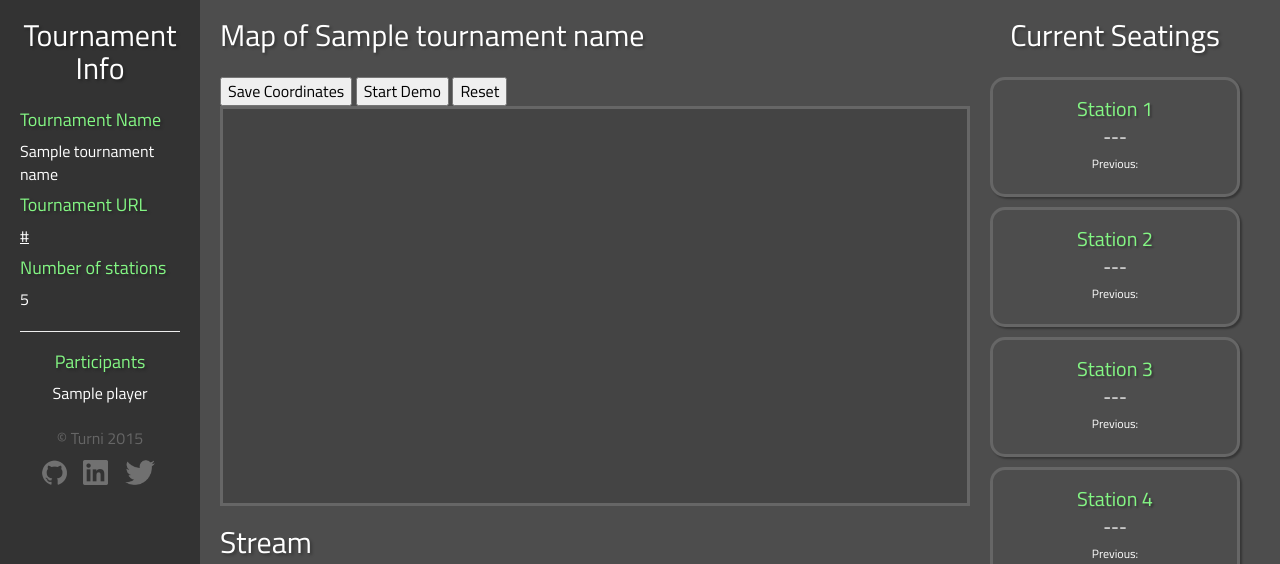
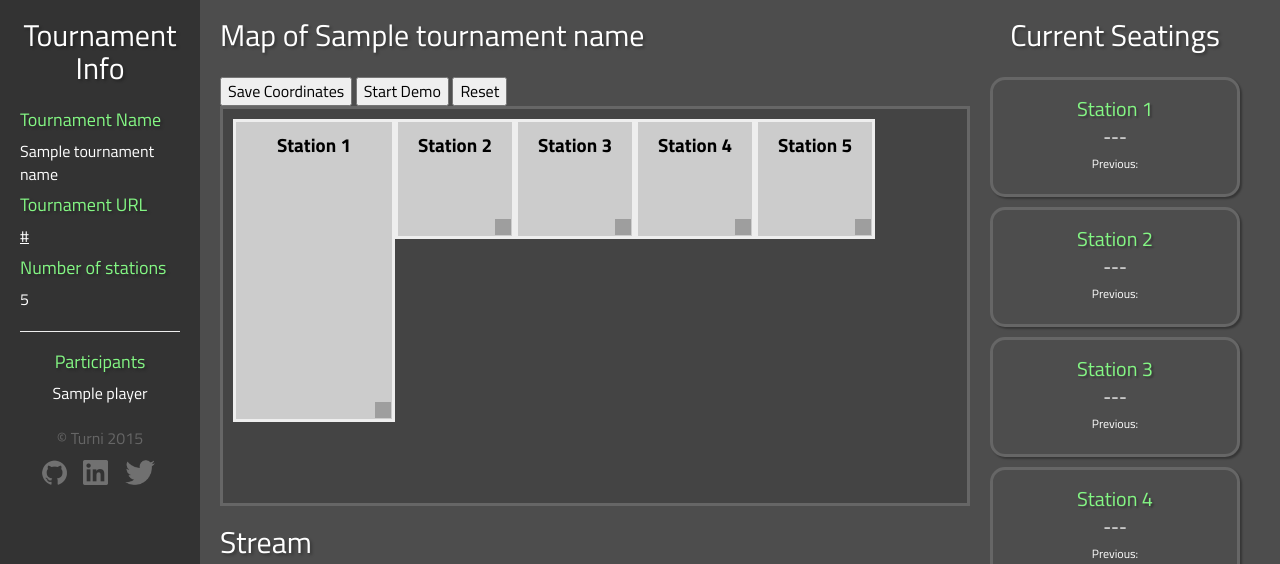
Before and after one commit to laurenor/Turni, a Flask app: template templates/map.html in a window 1280 px wide. Shown: the part 51-615 px from the top of the page. Run offline with Flask 2, Linux system fonts and the light colour scheme; the template is opened without the code that fills it: most values are stand-ins (such as "Sample title", 1, 10 or a date in 2020); data that the repository does not hold is empty; some libraries are stand-ins or nearby versions; grey boxes are pictures that could not be loaded.

Commit message:
added js files

```diff
--- /dev/null
+++ b/static/js/coordinates.js
@@ -0,0 +1,34 @@
+function updateCoords() {
+  // Gets coordinates from positions table in DB, so gaming stations are in same place when user returns to page later
+  $.get('/get-coords', { tournament_name: tournament_name }, function (result) {
+    result = JSON.parse(result);
+    for (var i = 0; i < max_stations; i++) {
+        $('#'+result[i][0]).css({'position': 'absolute', 'left': result[i][1]+'px', 'top': result[i][2]+'px'});
+    }
+  }
+  )
+};
+updateCoords();
+
+function reset() {
+  //
+  $("#table1").css({'position': 'absolute', 'left': '72px', 'top': '50px', 'width': '162px', 'height':'303px'});
+  $("#table2").css({'position': 'absolute', 'left': '309px', 'top': '50px', 'width': '120px', 'height':'120px'});
+  $("#table3").css({'position': 'absolute', 'left': '495px', 'top': '50px', 'width': '120px', 'height':'120px'});
+  $("#table4").css({'position': 'absolute', 'left': '309px', 'top': '227px', 'width': '120px', 'height':'120px'});
+  $("#table5").css({'position': 'absolute', 'left': '495px', 'top': '227px', 'width': '120px', 'height':'120px'});
+}
+$('#reset').on('click', reset);
+
+function saveToDb() {
+  // Adds/updates table coordinates to database.
+  for (var i = 1; i <= max_stations; i++) {
+    pos = $('#table'+i).position();
+    var positions = { left: pos.left, top: pos.top, table_id: "table"+i, tournament_name: tournament_name };
+    $.post("/add-coords", positions, function (result) {
+        $('#save_status').text(result);
+    }
+    );
+  };
+};
+$('#save').on('click', saveToDb);
--- /dev/null
+++ b/static/js/map.js
@@ -0,0 +1,158 @@
+var OPEN_STATIONS = 5;
+var max_stations = 5;
+var losers = [];
+var open_tables = [];
+var playing_players = [];
+var CURRENT_MATCHES = [];
+var list_of_matches = [];
+$(function(){
+    $("#footer-body").hide();
+});
+
+$(function() {
+  $( ".draggable" ).draggable();
+  $( ".resizable" ).resizable();
+  $( ".draggable3" ).draggable({ containment: "#containment-wrapper", scroll: false });
+});
+
+$(function(){
+    $("#footer-body").hide();
+});
+
+$(function() {
+  $( ".draggable" ).draggable();
+  $( ".resizable" ).resizable();
+  $( ".draggable3" ).draggable({ containment: "#containment-wrapper", scroll: false });
+});
+
+function startFirst(data) {
+	for (var i=0; i < OPEN_STATIONS; i++) {
+		var player1_id = data[i].player1_id;
+		var player2_id = data[i].player2_id;
+		var match_id = data[i].id;
+		var winner_id = data[i].winner_id;
+		var loser_id = data[i].loser_id;
+		var match = { match_id: match_id, player1_id: player1_id, player2_id: player2_id, winner_id: winner_id, loser_id: loser_id };
+		CURRENT_MATCHES.push(match);
+	};
+	for (var i=0; i < data.length; i++) {
+		var player1_id = data[i].player1_id;
+		var player2_id = data[i].player2_id;
+		var match_id = data[i].id;
+		var winner_id = data[i].winner_id;
+		var loser_id = data[i].loser_id;
+		var match = { match_id: match_id, player1_id: player1_id, player2_id: player2_id, winner_id: winner_id, loser_id: loser_id };
+		list_of_matches.push(match);
+	};
+};
+$('#demo').on('click', startDemo);
+$('#demo').on('click', live);
+
+function live() {
+	$('.live-tournament').html('');
+	$('#containment-wrapper').append("<span class='live-tournament'><span class='circle'></span><b>LIVE</b></span>");
+	$('.live-tournament').show();
+	$('#congrats').text('');
+	$('.all-players').css({'color':'white'});
+};
+
+function startDemo() {
+	$.get('/mock-json', function(data) {
+		CURRENT_MATCHES = [];
+		startFirst(JSON.parse(data));
+			updateTableByTableId(1);
+			updateTableByTableId(2);
+			updateTableByTableId(3);
+			updateTableByTableId(4);
+			updateTableByTableId(5);
+			clearAndUpdateTables();
+	}
+	);
+};
+
+function clearAndUpdateTables() {
+	var i = 0;
+	var table_id;
+	var demo_interval = setInterval(function () {
+		if (list_of_matches.length > 0) {
+			table_id = (i%5)+1;
+			clearTableByTableId(table_id);
+			updateTableByTableId(table_id);
+			i++;
+		}
+		else {
+			clearInterval(demo_interval);
+			$('.live-tournament').hide();
+			$('#table1 .match').text('OPEN');
+			$('#indiv-table1 .match').text('OPEN');
+			$('#containment-wrapper').append("<span id='congrats'><center>Congratulations, ZeRo!</center></span>");
+
+		}
+		}, 2000);
+};
+
+var to_be_cleared = [];
+function clearTableByTableId(table_id) {
+	for (var i=0; i<OPEN_STATIONS; i++) {
+		if (($('#table'+(i+1)).attr('id')) == ('table'+table_id)) {
+			if ($('#table'+(i+1)+' .match').text() != "OPEN") {
+				$('#prev'+(i+1)).text(($('#table'+(i+1)+' .match').text()));
+			}
+			$('#table'+(i+1)+' .match').text('OPEN');
+			$('#indiv-table'+(i+1)+' .match').text('OPEN');
+			$('#table'+(i+1)).attr('matchid', '0');
+			return (i+1);
+		};
+	};
+};
+
+function updateTableByTableId(table_id) {
+	var match = list_of_matches.shift();
+	to_be_cleared.push(match);
+	var player1_name = players_dict[match['player1_id']];
+	var player2_name = players_dict[match['player2_id']];
+	var player1_position = playing_players.indexOf(player1_name);
+	var player2_position = playing_players.indexOf(player2_name);
+	if ((player1_position > -1) && (player2_position > -1)) {
+		clearTableByTableId(Math.floor(player1_position/2)+1);
+		clearTableByTableId(Math.floor(player2_position/2)+1);
+		playing_players[player1_position] = "";
+		playing_players[player1_position+1] = "";
+		playing_players[player2_position] = "";
+		playing_players[player2_position-1] = "";
+	}
+
+	// Twilio SMS
+	if (player1_name == "ZeRo" ) {
+		text_message = { text_message: "" + player1_name + ", you're up against " + player2_name + " at Station " + table_id}
+		$.post("/twilio", text_message, function (result) {
+		}
+		);
+	}
+	else if (player2_name == "ZeRo" ) {
+		text_message = { text_message: "" + player2_name + ", you're up against " + player1_name + " at Station " + table_id}
+		$.post("/twilio", text_message, function (result) {
+		}
+		);
+	}
+	// end Twilio SMS
+	$('#table' + table_id + ' .match').text(players_dict[match['player1_id']] + ' vs. ' + players_dict[match['player2_id']]);
+
+	$('#'+players_dict[match['loser_id']]).css({'color':'#666'});
+	// current seatings
+	$('#indiv-table' + table_id + ' .match').text(players_dict[match['player1_id']] + ' vs. ' + players_dict[match['player2_id']]);
+
+	playing_players[(table_id-1)*2] = player1_name;
+	playing_players[(table_id-1)*2+1] = player2_name;
+};
+
+function addTables(max_stations) {
+	for (var i = 1; i <= max_stations ; i++) {
+		$('#containment-wrapper').append("<div class='draggable resizable draggable3 ui-widget-content' id='table" +i+ "'><h3>Station " + i + "</h3><span class='match'></span></div>");
+	};
+};
+
+addTables(max_stations);
+var p = $( "#table1:first");
+var position = p.position();
+$( "p:last" ).text( "left: " + position.left + ", top: " + position.top );
--- a/templates/map.html
+++ b/templates/map.html
@@ -123,67 +123,15 @@
 <script src="http://code.jquery.com/ui/1.11.4/jquery-ui.js"></script>
 <script src="http://maxcdn.bootstrapcdn.com/bootstrap/3.3.4/js/bootstrap.min.js"></script>
 <script src="static/js/challonge_brackets.js"></script>
-
 <script>
-$(function(){
-    $("#footer-body").hide();
-});
-
-$(function() {
-  $( ".draggable" ).draggable();
-  $( ".resizable" ).resizable();
-  $( ".draggable3" ).draggable({ containment: "#containment-wrapper", scroll: false });
-});
+var tournament_name = '{{ tournament_name }}';
+var tables = {{ max_stations|safe }}
+var players_dict = {{ players|safe }};
 </script>
-
-<!-- saving coordinates script -->
-<script>
-max_stations = 5
-
-function updateCoords() {
-  // Gets coordinates from positions table in DB, so gaming stations are in same place when user returns to page later
-  tournament_name = '{{ tournament_name }}';
-  $.get('/get-coords', { tournament_name: tournament_name }, function (result) {
-    result = JSON.parse(result);
-    for (var i = 0; i < max_stations; i++) {
-        $('#'+result[i][0]).css({'position': 'absolute', 'left': result[i][1]+'px', 'top': result[i][2]+'px'});
-    }
-  }
-  )
-};
-updateCoords();
-
-function reset() {
-  //
-  $("#table1").css({'position': 'absolute', 'left': '72px', 'top': '50px', 'width': '162px', 'height':'303px'});
-  $("#table2").css({'position': 'absolute', 'left': '309px', 'top': '50px', 'width': '120px', 'height':'120px'});
-  $("#table3").css({'position': 'absolute', 'left': '495px', 'top': '50px', 'width': '120px', 'height':'120px'});
-  $("#table4").css({'position': 'absolute', 'left': '309px', 'top': '227px', 'width': '120px', 'height':'120px'});
-  $("#table5").css({'position': 'absolute', 'left': '495px', 'top': '227px', 'width': '120px', 'height':'120px'});
-}
-$('#reset').on('click', reset);
-
-function saveToDb() {
-  // Adds/updates table coordinates to database.
-  for (var i = 1; i <= max_stations; i++) {
-    pos = $('#table'+i).position();
-    var positions = { left: pos.left, top: pos.top, table_id: "table"+i, tournament_name: '{{ tournament_name }}' };
-    $.post("/add-coords", positions, function (result) {
-        $('#save_status').text(result);
-    }
-    );
-  };
-};
-$('#save').on('click', saveToDb);
-</script>
-
-<!-- adding and updating stations -->
-<script>
-	var tables = {{ max_stations|safe }}
-	var players_dict = {{ players|safe }};
-</script>
+<script src="/static/js/coordinates.js"></script>
 <script src="/static/js/map.js"></script>
 
 
 
+
 {% endblock %}
```
